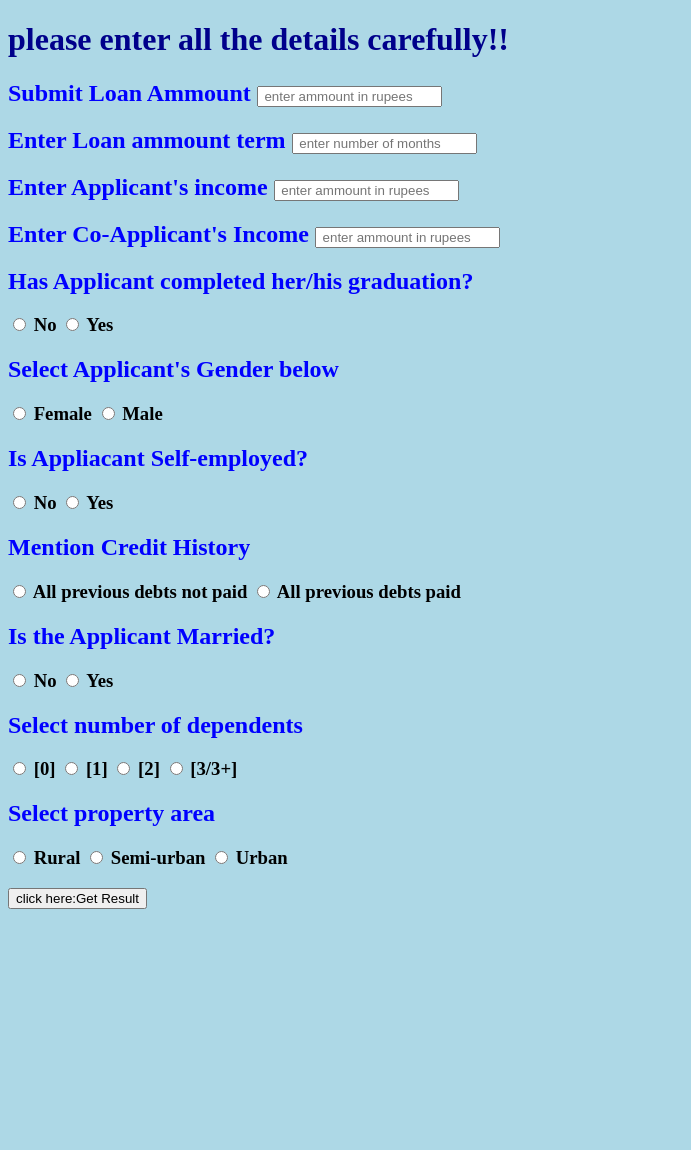
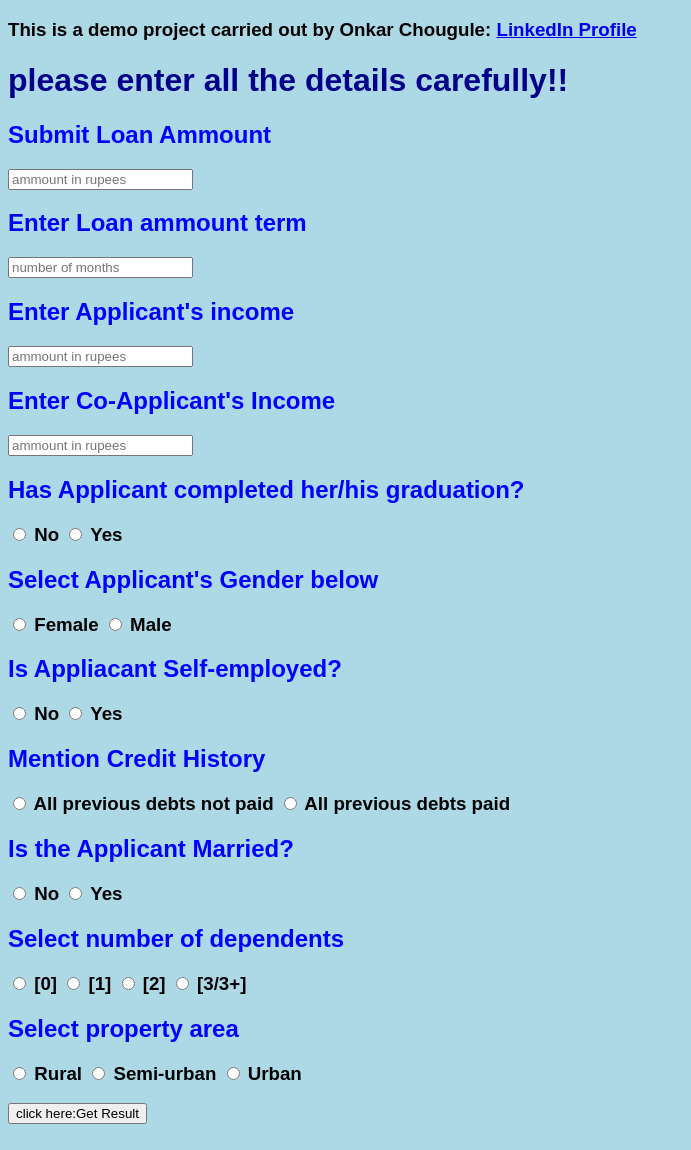
Before and after one commit to onkar-chougule/Loan-prediction-ML-deployment, a Flask app: page / in a window 1280 px wide. Shown: the whole page, without its empty margins (0-691 px from the left). Before the commit the page ends 909 px from the top, so only its background shows below. Run offline with Flask 2, Linux system fonts and the light colour scheme; parts of the project's set-up code (start-up, migrations or seed data) failed here and were passed over.

Commit message:
ui changes

```diff
--- a/templates/index.html
+++ b/templates/index.html
@@ -6,24 +6,25 @@
     <link  type="text/css" rel="stylesheet" href="{{ url_for('static', filename='styles/home.css')}}" />
 </head>
 
-<body>
+<body style="font-family: sans-serif">
     <div>
+        <h3>This is a demo project carried out by Onkar Chougule: <a href="https://www.linkedin.com/in/onkar-chougule-/">LinkedIn Profile</a></h3>
         <h1>please enter all the details carefully!!</h1>
     </div>
     <form action="{{url_for('get_result')}}" method="post" class="container">
 
-        <h2>Submit Loan Ammount
-        <input required type="text" name="LoanAmmount" id="uiLoanAmmount" class="area" class="floatLabel" placeholder=" enter ammount in rupees ">
-        </h2>
-        <h2>Enter Loan ammount term
-        <input required type="text" name="LoanAmmountTerm" id="uiLaterm" class="area" class="floatLabel" placeholder=" enter number of months ">
-        </h2>
-        <h2>Enter Applicant's income
-        <input required type="text" name="appincome" id="uiAppIncome" class="area" class="floatLabel" placeholder=" enter ammount in rupees ">
-        </h2>
-        <h2>Enter Co-Applicant's Income
-        <input required type="text" name="coappincome" id="uiCoAppIncome" class="area" class="floatLabel" placeholder=" enter ammount in rupees ">
-        </h2>
+        <h2>Submit Loan Ammount </h2>
+        <input required type="number" min="0" name="LoanAmmount" id="uiLoanAmmount" class="area" class="floatLabel" placeholder="ammount in rupees">
+
+        <h2>Enter Loan ammount term </h2>
+        <input required type="number" min="0" name="LoanAmmountTerm" id="uiLaterm" class="area" class="floatLabel" placeholder="number of months">
+
+        <h2>Enter Applicant's income</h2>
+        <input required type="number" min="0" name="appincome" id="uiAppIncome" class="area" class="floatLabel" placeholder="ammount in rupees">
+
+        <h2>Enter Co-Applicant's Income</h2>
+        <input required type="number" min="0" name="coappincome" id="uiCoAppIncome" class="area" class="floatLabel" placeholder="ammount in rupees">
+
 
         <h2>Has Applicant completed her/his graduation?</h2>
         <h3>
```
